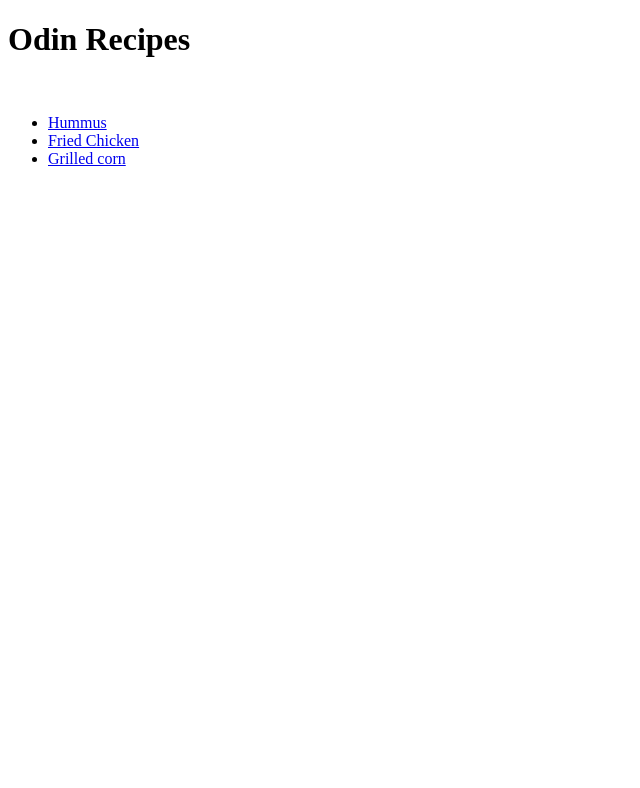
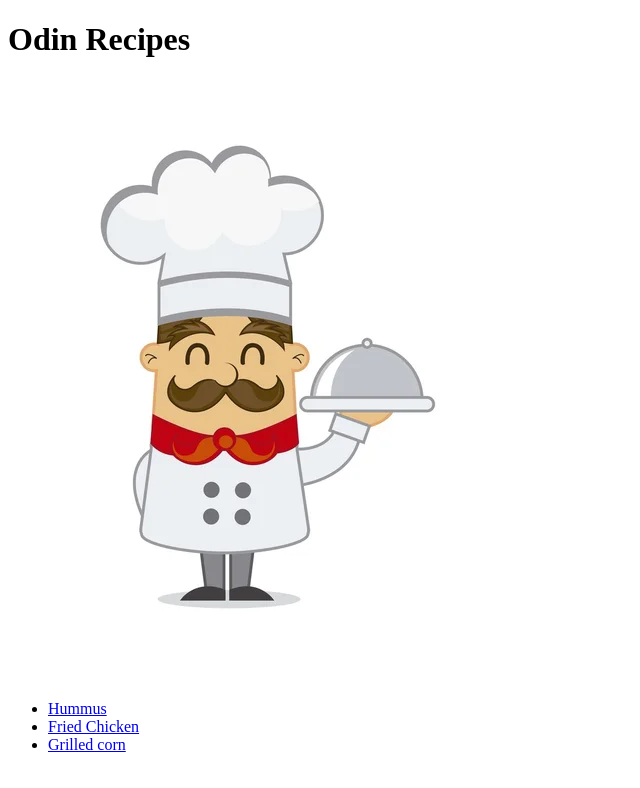
Before and after one commit to alvaro-salgado/odin-recipes, a plain HTML site: page index.html in a window 1280 px wide. Shown: the whole page, without its empty margins (0-640 px from the left). Drawn offline with Linux system fonts and the light colour scheme.

Commit message:
Adding an image to main page

```diff
--- a/index.html
+++ b/index.html
@@ -8,7 +8,7 @@
     </head>
     <body>
         <h1>Odin Recipes</h1>
-        <img src="cooking.jp2" alt="">
+        <img src="chef.jpg" alt="">
         <ul>
             <li><a href="hummus.html">Hummus</a></li>
             <li><a href="fried-chicken.html">Fried Chicken</a></li>
```
Also changed, not shown: chef.jpg (added), 1 other file.
